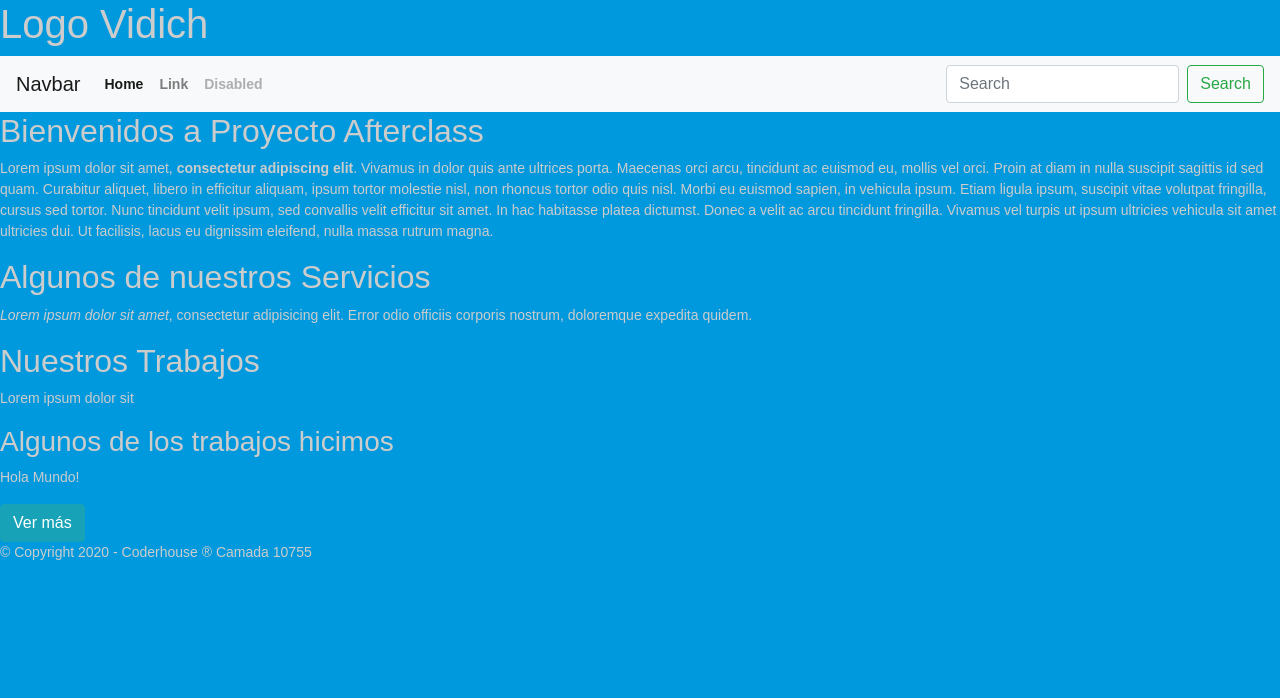
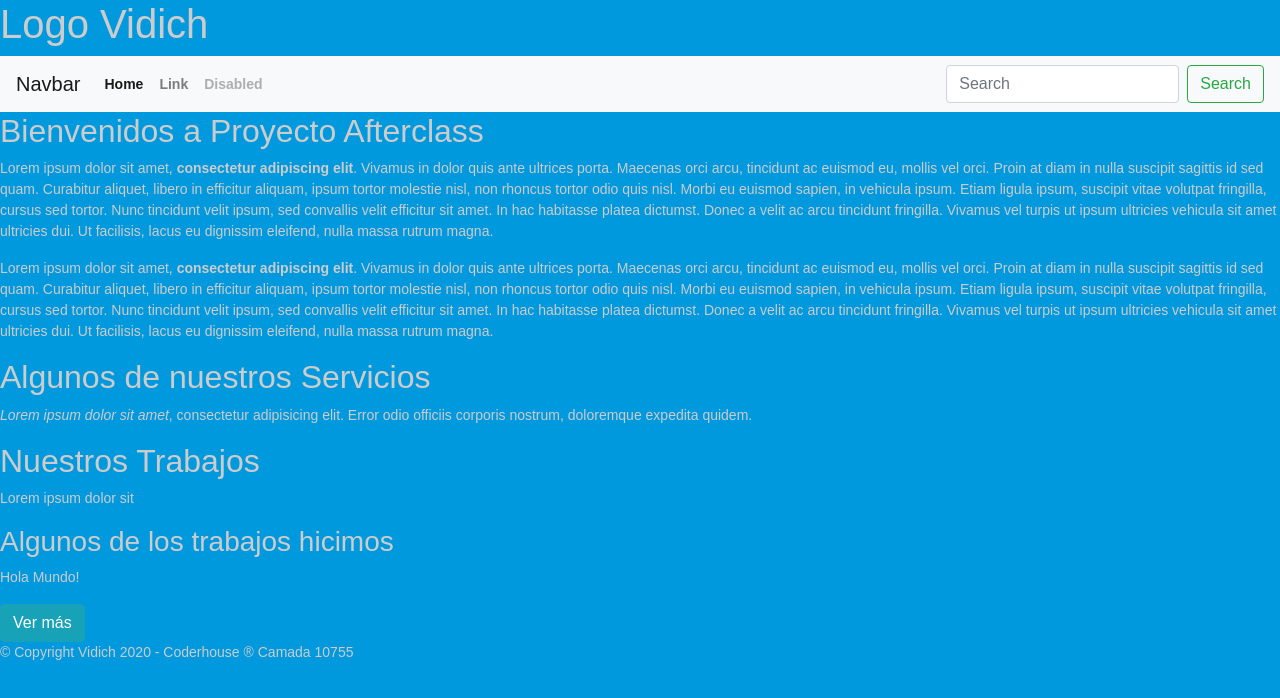
Before and after one commit to diedac/proyecto-camada-10755, a website: page index.html in a window 1280 px wide. Drawn offline with nearby package versions, Linux system fonts and the light colour scheme.

Commit message:
Modificacion de Index

```diff
--- a/index.html
+++ b/index.html
@@ -52,6 +52,16 @@
           In hac habitasse platea dictumst. Donec a velit ac arcu tincidunt fringilla. Vivamus vel turpis ut ipsum ultricies
           vehicula sit amet ultricies dui. Ut facilisis, lacus eu dignissim eleifend, nulla massa rutrum magna.
         </p>
+
+        <p>
+          Lorem ipsum dolor sit amet, <strong>consectetur adipiscing elit</strong>. Vivamus in dolor quis ante
+          ultrices porta. Maecenas orci arcu, tincidunt ac euismod eu, mollis vel orci. Proin at diam in nulla
+          suscipit sagittis id sed quam. Curabitur aliquet, libero in efficitur aliquam, ipsum tortor molestie nisl,
+          non rhoncus tortor odio quis nisl. Morbi eu euismod sapien, in vehicula ipsum. Etiam ligula ipsum, suscipit
+          vitae volutpat fringilla, cursus sed tortor. Nunc tincidunt velit ipsum, sed convallis velit efficitur sit amet.
+          In hac habitasse platea dictumst. Donec a velit ac arcu tincidunt fringilla. Vivamus vel turpis ut ipsum ultricies
+          vehicula sit amet ultricies dui. Ut facilisis, lacus eu dignissim eleifend, nulla massa rutrum magna.
+        </p>
       </section>
       <!-- Seccion Servicios -->
       <section>
@@ -76,7 +86,7 @@
       </section>
     </main>
     <footer>
-      <p>&copy; Copyright 2020 - Coderhouse &reg; Camada 10755</p>
+      <p>&copy; Copyright Vidich 2020 - Coderhouse &reg; Camada 10755</p>
     </footer>
     <script type="text/script" src="js/bootstrap.min.js"></script>
   </body>
```
